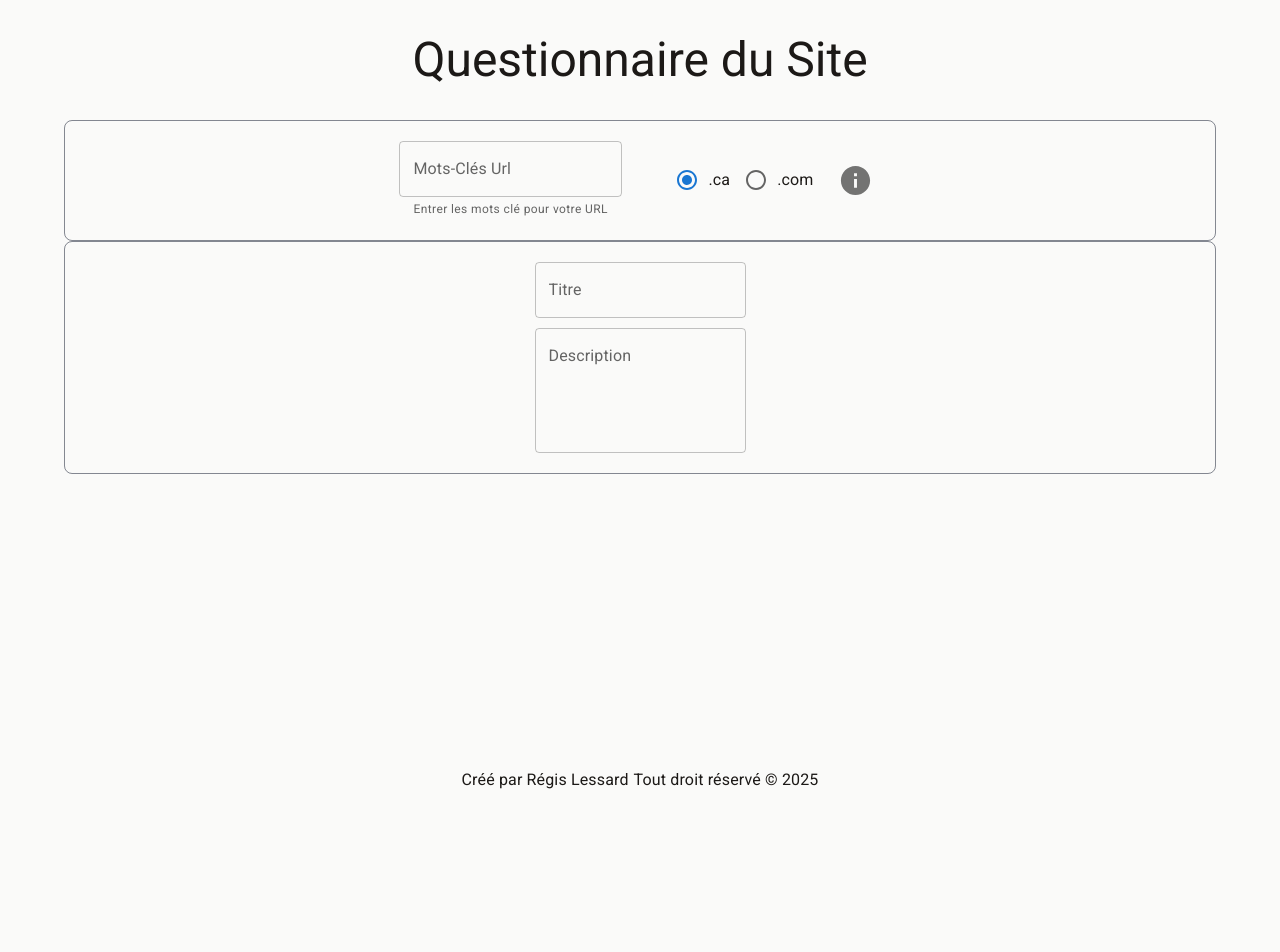
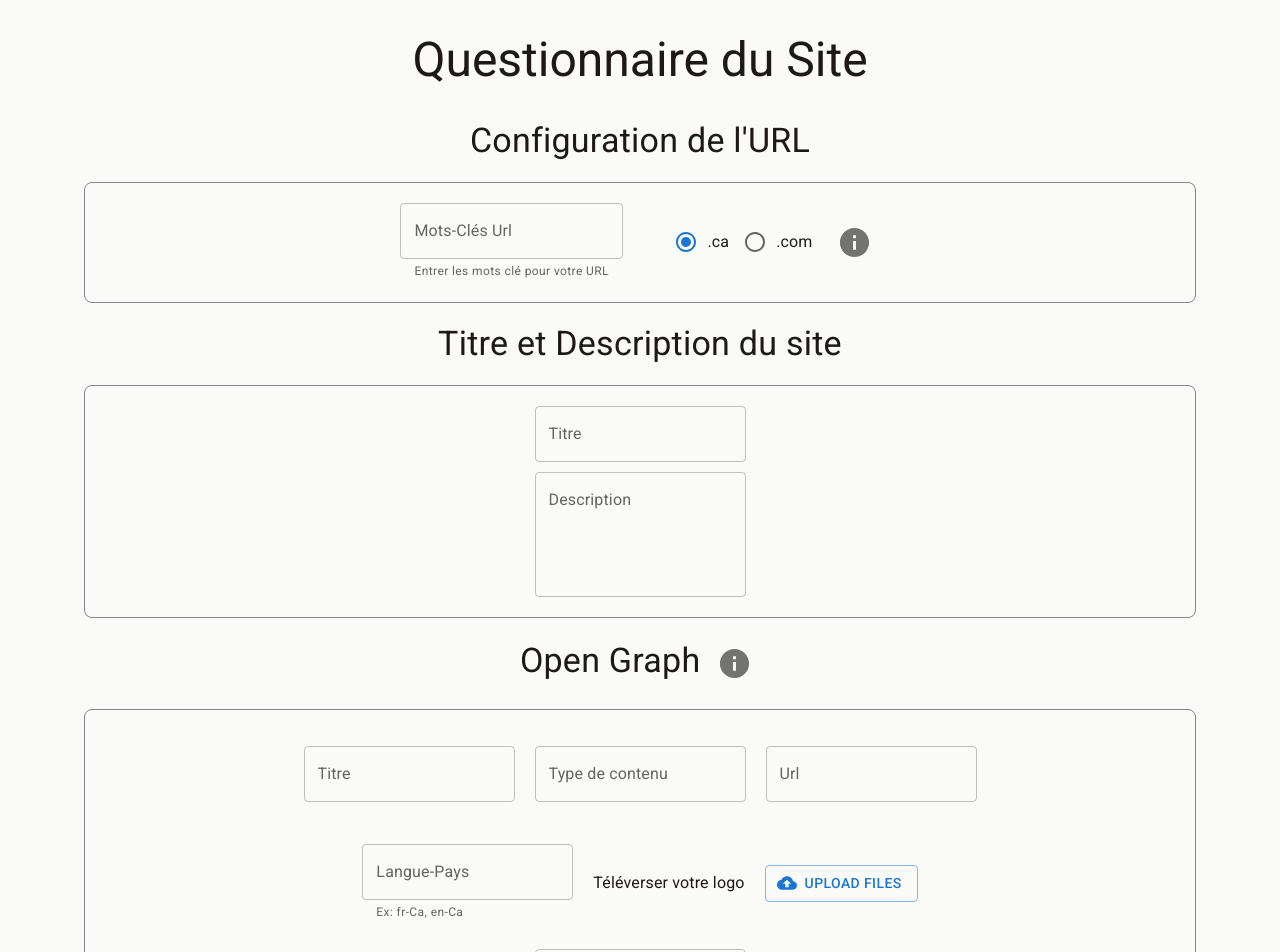
Before and after one commit to Regisl33/SiteForm, a React (Vite) app: page / in a window 1280 px wide. Shown: the top 952 px of the page. Before the commit the page ends 800 px from the top, so only its background shows below. Built offline with nearby package versions, Linux system fonts and the light colour scheme.

Commit message:
ajout d'input

```diff
--- a/src/components/Form.tsx
+++ b/src/components/Form.tsx
@@ -1,13 +1,20 @@
 import { useState } from "react";
 import UrlForm from "./UrlForm";
-import MetaForm from "./metaForm";
+import MetaForm from "./MetaForm";
+import OpenGraph from "./OpenGraph";
 
 const Form = () => {
+  const [errorMessage, setErrorMessage] = useState("");
   const [urlKeyword, setUrlKeyword] = useState("");
   const [urlExtension, setUrlExtension] = useState<".ca" | ".com">(".ca");
-  const [errorMessage, setErrorMessage] = useState("");
   const [title, setTitle] = useState("");
   const [description, setDescription] = useState("");
+  const [ogTitle, setOgTitle] = useState("");
+  const [ogType, setOgType] = useState("");
+  const [ogUrl, setOgUrl] = useState("");
+  const [ogLocale, setOgLocale] = useState("");
+  const [ogDescription, setOgDescription] = useState("");
+
   return (
     <form>
       <UrlForm
@@ -23,6 +30,18 @@ const Form = () => {
         description={description}
         setDescription={setDescription}
       />
+      <OpenGraph
+        ogTitle={ogTitle}
+        setOgTitle={setOgTitle}
+        ogType={ogType}
+        setOgType={setOgType}
+        ogUrl={ogUrl}
+        setOgUrl={setOgUrl}
+        ogLocale={ogLocale}
+        setOgLocale={setOgLocale}
+        ogDescription={ogDescription}
+        setOgDescription={setOgDescription}
+      />
     </form>
   );
 };
--- a/src/components/MetaForm.tsx
+++ b/src/components/MetaForm.tsx
@@ -1,4 +1,4 @@
-import { TextField } from "@mui/material";
+import { TextField, Typography } from "@mui/material";
 import { ChangeEvent } from "react";
 
 type propsType = {
@@ -15,7 +15,11 @@ const MetaForm = ({
   setDescription,
 }: propsType) => {
   return (
-    <fieldset className="flex flex-col justify-center items-center gap-[10px] border border-slate-900/50 dark:border-slate-50/50 rounded-lg p-5">
+    <>
+      <Typography variant="h4" component="h2">
+        Titre et Description du site
+      </Typography>
+      <section className="flex flex-col justify-center items-center gap-[10px] border border-slate-900/50 dark:border-slate-50/50 rounded-lg p-5 m-5">
         <TextField
           id="Titre"
           label="Titre"
@@ -36,7 +40,8 @@ const MetaForm = ({
             setDescription(e.target.value);
           }}
         />
-    </fieldset>
+      </section>
+    </>
   );
 };
 
--- /dev/null
+++ b/src/components/OpenGraph.tsx
@@ -0,0 +1,133 @@
+import {
+  TextField,
+  Typography,
+  Tooltip,
+  IconButton,
+  Button,
+  styled,
+} from "@mui/material";
+import InfoIcon from "@mui/icons-material/Info";
+import { CloudUpload } from "@mui/icons-material";
+import { ChangeEvent } from "react";
+
+type propsType = {
+  ogTitle: string;
+  setOgTitle: React.Dispatch<React.SetStateAction<string>>;
+  ogType: string;
+  setOgType: React.Dispatch<React.SetStateAction<string>>;
+  ogUrl: string;
+  setOgUrl: React.Dispatch<React.SetStateAction<string>>;
+  ogLocale: string;
+  setOgLocale: React.Dispatch<React.SetStateAction<string>>;
+  ogDescription: string;
+  setOgDescription: React.Dispatch<React.SetStateAction<string>>;
+};
+
+const OpenGraph = ({
+  ogTitle,
+  setOgTitle,
+  ogType,
+  setOgType,
+  ogUrl,
+  setOgUrl,
+  ogLocale,
+  setOgLocale,
+  ogDescription,
+  setOgDescription,
+}: propsType) => {
+  const VisuallyHiddenInput = styled("input")({
+    clip: "rect(0 0 0 0)",
+    clipPath: "inset(50%)",
+    height: 1,
+    overflow: "hidden",
+    position: "absolute",
+    bottom: 0,
+    left: 0,
+    whiteSpace: "nowrap",
+    width: 1,
+  });
+
+  return (
+    <>
+      <Typography variant="h4" component="h2">
+        Open Graph{" "}
+        <Tooltip title="Plus d'info...">
+          <IconButton>
+            <InfoIcon fontSize="large" />
+          </IconButton>
+        </Tooltip>
+      </Typography>
+      <section className="flex flex-col justify-center items-center gap-[10px] border border-slate-900/50 dark:border-slate-50/50 rounded-lg p-5 m-5">
+        <div className="m-4 flex gap-5">
+          <TextField
+            id="ogTitre"
+            label="Titre"
+            variant="outlined"
+            value={ogTitle}
+            onChange={(e: ChangeEvent<HTMLInputElement>) => {
+              setOgTitle(e.target.value.toLowerCase());
+            }}
+          />
+          <TextField
+            id="type"
+            label="Type de contenu"
+            variant="outlined"
+            value={ogType}
+            onChange={(e: ChangeEvent<HTMLInputElement>) => {
+              setOgType(e.target.value.toLowerCase());
+            }}
+          />
+          <TextField
+            id="url"
+            label="Url"
+            variant="outlined"
+            value={ogUrl}
+            onChange={(e: ChangeEvent<HTMLInputElement>) => {
+              setOgUrl(e.target.value.toLowerCase().trim());
+            }}
+          />
+        </div>
+        <div className="m-4 flex justify-center items-center gap-5">
+          <TextField
+            id="locale"
+            label="Langue-Pays"
+            variant="outlined"
+            helperText="Ex: fr-Ca, en-Ca"
+            value={ogLocale}
+            onChange={(e: ChangeEvent<HTMLInputElement>) => {
+              setOgLocale(e.target.value);
+            }}
+          />
+          <Typography variant="body1">Téléverser votre logo</Typography>
+          <Button
+            component="label"
+            role={undefined}
+            variant="outlined"
+            tabIndex={-1}
+            startIcon={<CloudUpload />}
+          >
+            Upload files
+            <VisuallyHiddenInput
+              type="file"
+              onChange={(event) => console.log(event.target.files)}
+              multiple
+            />
+          </Button>
+        </div>
+        <TextField
+          id="og-descripton"
+          label="Descripton"
+          variant="outlined"
+          multiline
+          minRows={4}
+          value={ogDescription}
+          onChange={(e: ChangeEvent<HTMLInputElement>) => {
+            setOgDescription(e.target.value);
+          }}
+        />
+      </section>
+    </>
+  );
+};
+
+export default OpenGraph;
--- /dev/null
+++ b/src/components/SocialMedia.tsx
@@ -0,0 +1,9 @@
+import { useState } from "react";
+
+const socialMediaData = ["Facebook", "Instagram", "X", "LinkedIn", "GitHub"];
+
+const SocialMedia = () => {
+  return <div></div>;
+};
+
+export default SocialMedia;
--- a/src/components/UrlForm.tsx
+++ b/src/components/UrlForm.tsx
@@ -5,6 +5,7 @@ import {
   TextField,
   Tooltip,
   IconButton,
+  Typography,
 } from "@mui/material";
 import InfoIcon from "@mui/icons-material/Info";
 import { ChangeEvent } from "react";
@@ -32,7 +33,7 @@ const UrlForm = ({
     }
   };
   const radioContainer = (
-    <div className="flex justify-center items-center">
+    <fieldset className="flex justify-center items-center">
       <RadioGroup
         row
         aria-labelledby="Radio pour l'extension de l'url"
@@ -50,11 +51,15 @@ const UrlForm = ({
           <InfoIcon fontSize="large" />
         </IconButton>
       </Tooltip>
-    </div>
+    </fieldset>
   );
 
   const content = (
-    <fieldset className="flex justify-center items-center gap-[5%] border border-slate-900/50 dark:border-slate-50/50 rounded-lg p-5">
+    <>
+      <Typography variant="h4" component="h2">
+        Configuration de l'URL
+      </Typography>
+      <section className="flex justify-center items-center gap-[5%] border border-slate-900/50 dark:border-slate-50/50 rounded-lg p-5 m-5">
         <TextField
           id="url-keywords"
           label="Mots-Clés Url"
@@ -66,7 +71,8 @@ const UrlForm = ({
           }}
         />
         {radioContainer}
-    </fieldset>
+      </section>
+    </>
   );
   return content;
 };
```
Lines whose indentation alone changed are shown as unchanged.
